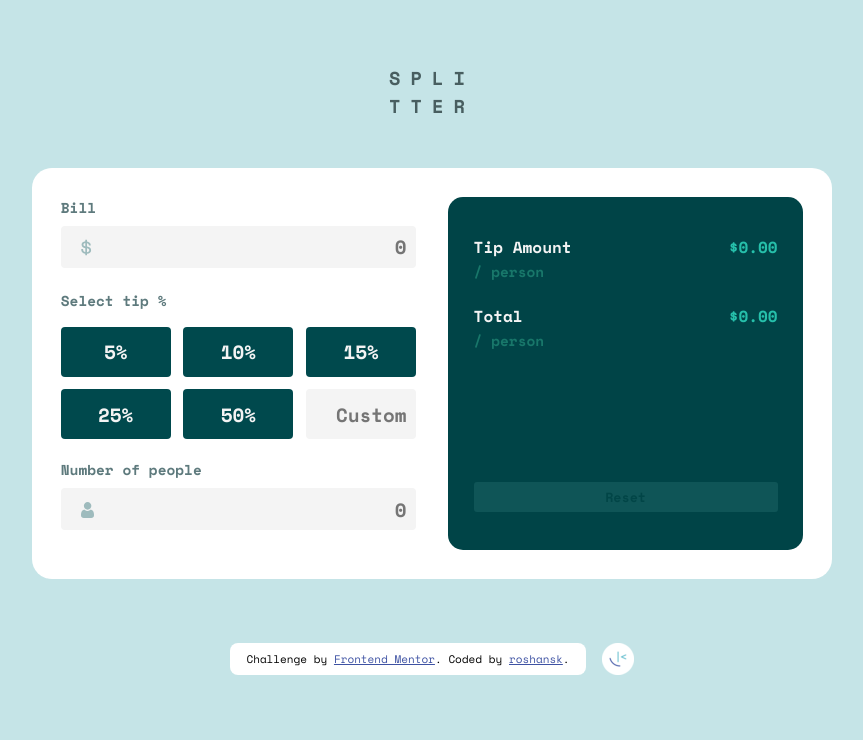
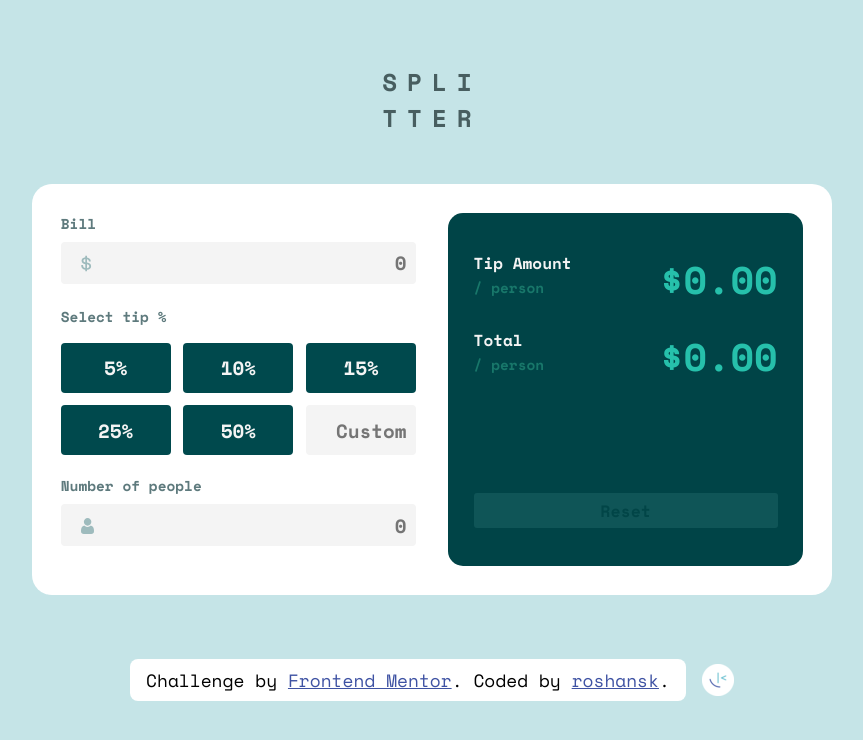
Before and after one commit to roshansk/FrontendMentor-TipCalculator, a plain HTML site: page index.html in a window 1280 px wide. Shown: the whole page, without its empty margins (208-1071 px from the left). Drawn offline with nearby package versions, Linux system fonts and the light colour scheme.

Commit message:
clam does not work for font-size

```diff
--- a/main.css
+++ b/main.css
@@ -34,7 +34,7 @@ h3#title{
 
 h3#title span{
     display: block;
-    font-size: clamp(1.2rem,calc(2vw+0.8rem),1.4rem);
+    font-size: calc(1.2rem + 0.4vw);
     letter-spacing: 10px;
 }
 
@@ -169,7 +169,7 @@ div.tip-amount > p:nth-child(1) span:nth-child(2), div.bill-amount > p:nth-child
 }
 
 div.tip-amount > p:nth-child(2) span, div.bill-amount > p:nth-child(2) span{
-    font-size: clamp(1.6rem,calc(3.5vw+0.8rem),2.4rem);
+    font-size: calc(18px + 1.6vw);
     color: hsl(172, 67%, 45%);
     font-weight: 900;
 }
@@ -180,7 +180,7 @@ button#reset{
     background-color: hsl(172, 67%, 75%);
     color: hsl(172, 67%, 20%);
     font-weight: 900;
-    font-size: clamp(1rem,calc(2vw+0.6rem),1.2rem);
+    font-size: calc(14px + 0.2vw);
     border: none;
     border-radius: 3px;
     outline: none;
@@ -243,7 +243,7 @@ div.attribution{
 
 div.attribution p{
     display: block;
-    font-size: clamp(0.8rem,calc(3vw+0.8rem),1.1rem);
+    font-size: calc(14px + 0.3vw);
     background-color: #fff;
     margin: 1rem;
     padding: 0.5rem 1rem;
--- a/splitter.js
+++ b/splitter.js
@@ -116,6 +116,7 @@ window.onload = () => {
         document.querySelectorAll('.amount').forEach( amount => amount.innerHTML = "0.00" );
         document.querySelectorAll('.btn-tip').forEach( btn => btn.classList.remove('tip-selected'));
         newBill.reset();
+        e.target.disabled = true;
     })
 
 }
```
Also changed, not shown: 1 other file.
